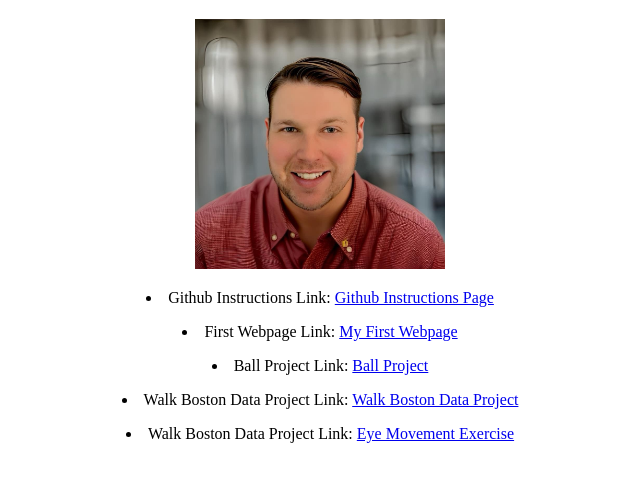
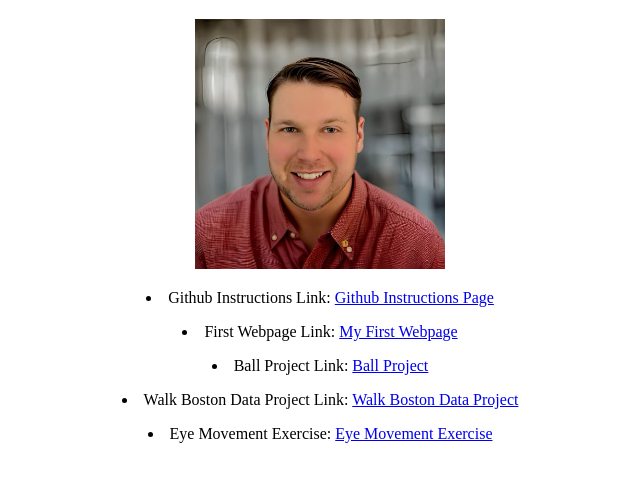
Before and after one commit to chriscupit/chriscupit.github.io-portfolio, a plain HTML site: page index.html in a window 1280 px wide. Shown: the part 61-542 px from the top of the page, without its empty margins (320-960 px from the left). Drawn offline with Linux system fonts and the light colour scheme.

Commit message:
Update index.html

```diff
--- a/index.html
+++ b/index.html
@@ -24,7 +24,7 @@
         <li> Walk Boston Data Project Link: <a href="https://chriscupit.github.io/walkboston.io/">Walk Boston Data Project</a>
     </li>
        <p></p>
-        <li> Walk Boston Data Project Link: <a href="https://chriscupit.github.io/eyeproject.io/">Eye Movement Exercise</a>
+        <li> Eye Movement Exercise: <a href="https://chriscupit.github.io/eyeproject.io/">Eye Movement Exercise</a>
     </li>
 </center>
     </html>
```
